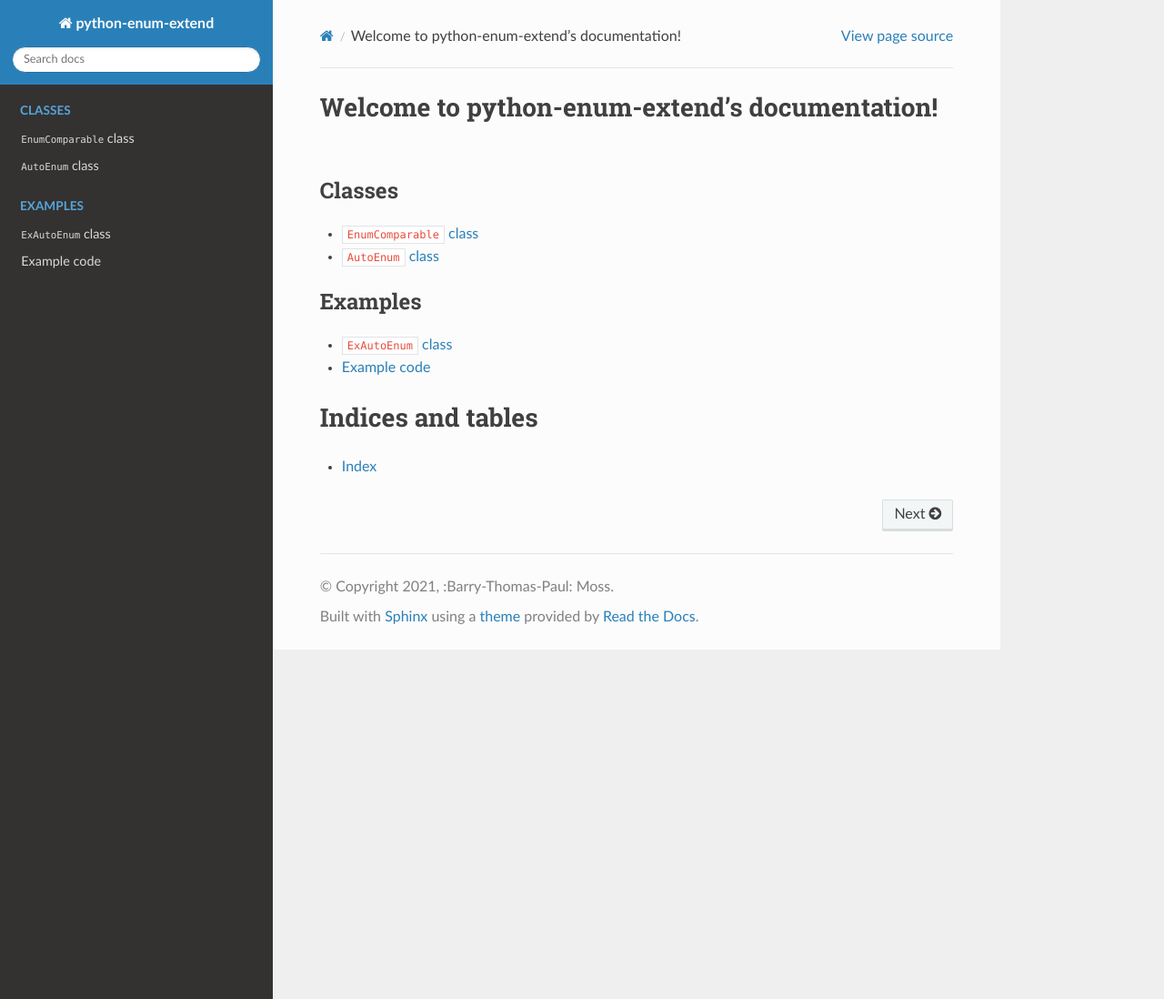
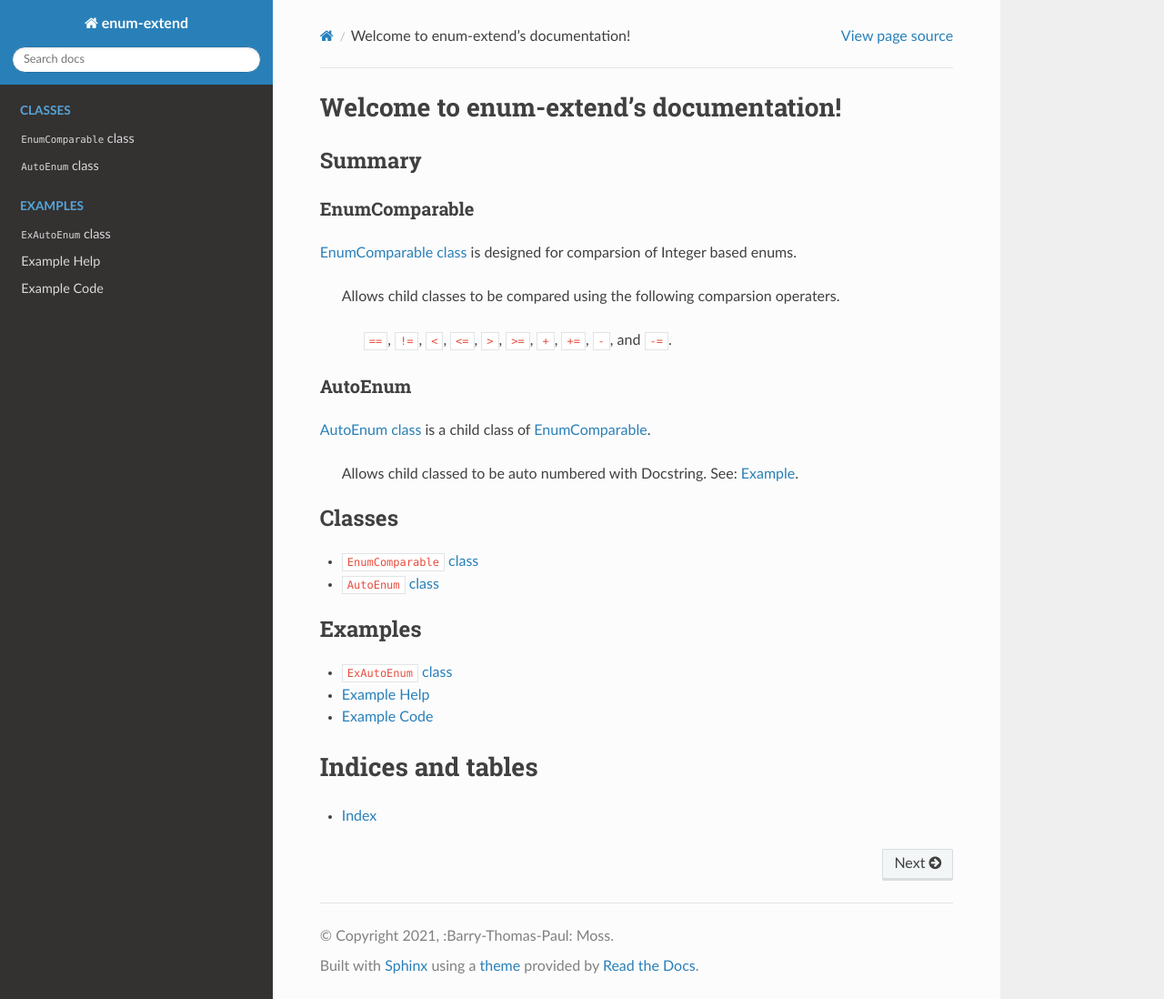
Before and after one commit to Amourspirit/python-enum-extend, a Sphinx documentation site: the page built from docs/index.rst, in a window 1280 px wide and 1098 px high. Shown: the whole window at 91% size. Built offline with Sphinx 7.4.7 and the Read the Docs theme 2.0.0, drawn with Linux system fonts in a browser that asks for light colours.

Commit message:
Example Help

```diff
--- a/docs/conf.py
+++ b/docs/conf.py
@@ -23,7 +23,7 @@ from sphinx.ext.autodoc import ClassDocumenter, bool_option
 
 # region Project information -----------------------------------------------------
 
-project = 'python-enum-extend'
+project = 'enum-extend'
 copyright = '2021, :Barry-Thomas-Paul: Moss'
 author = ':Barry-Thomas-Paul: Moss'
 # endregion Project information
--- a/docs/example/ex_code.rst
+++ b/docs/example/ex_code.rst
@@ -1,4 +1,4 @@
-Example code
+Example Code
 ============
 
 .. include:: ../inc/ex/ex_code.rst
--- /dev/null
+++ b/docs/inc/readme.rst
@@ -0,0 +1,19 @@
+Summary
+-------
+
+EnumComparable
+^^^^^^^^^^^^^^
+
+:doc:`../class/EnumComparable` is designed for comparsion of Integer based enums.
+
+    Allows child classes to be compared using the following comparsion operaters.
+
+        ``==``, ``!=``, ``<``, ``<=``, ``>``, ``>=``, ``+``, ``+=``, ``-``, and ``-=``.
+
+AutoEnum
+^^^^^^^^
+
+:doc:`../class/AutoEnum` is a child class of :doc:`EnumComparable <../class/EnumComparable>`.
+
+    Allows child classed to be auto numbered with Docstring.
+    See: :doc:`Example <../example/ex>`.
--- a/docs/index.rst
+++ b/docs/index.rst
@@ -3,8 +3,11 @@
    You can adapt this file completely to your liking, but it should at least
    contain the root `toctree` directive.
 
-Welcome to python-enum-extend's documentation!
-==============================================
+Welcome to enum-extend's documentation!
+=======================================
+
+.. include:: inc/readme.rst
+
 
 .. tocTree::
    :maxdepth: 1
@@ -18,14 +21,13 @@ Welcome to python-enum-extend's documentation!
    :caption: Examples
 
    example/ex
+   example/ex_help
    example/ex_code
 
 .. toctree::
    :maxdepth: 2
    :caption: Contents:
 
-
-
 Indices and tables
 ==================
 
```
Also changed, not shown: docs/example/ex_help.rst (added, +59 -0 lines).
